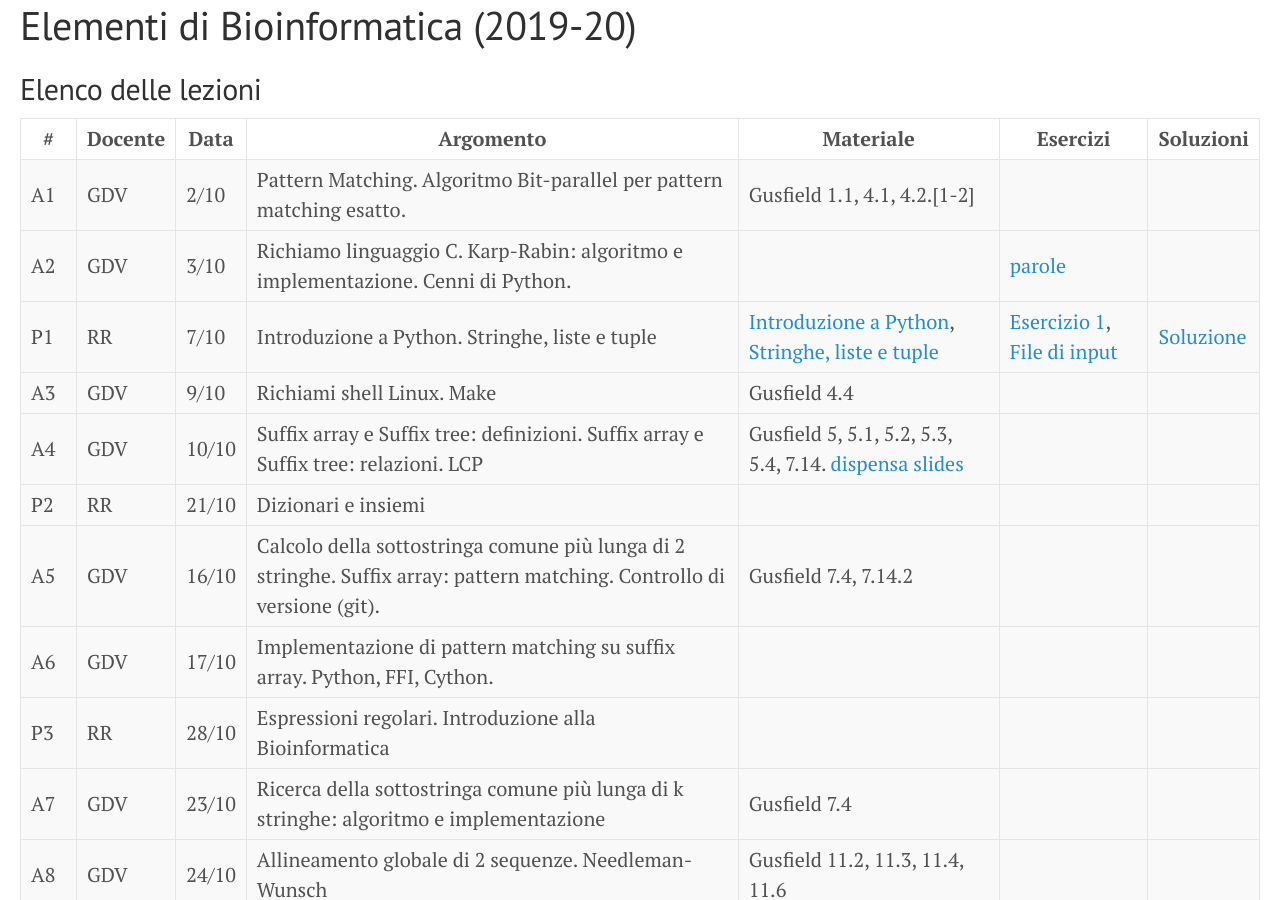
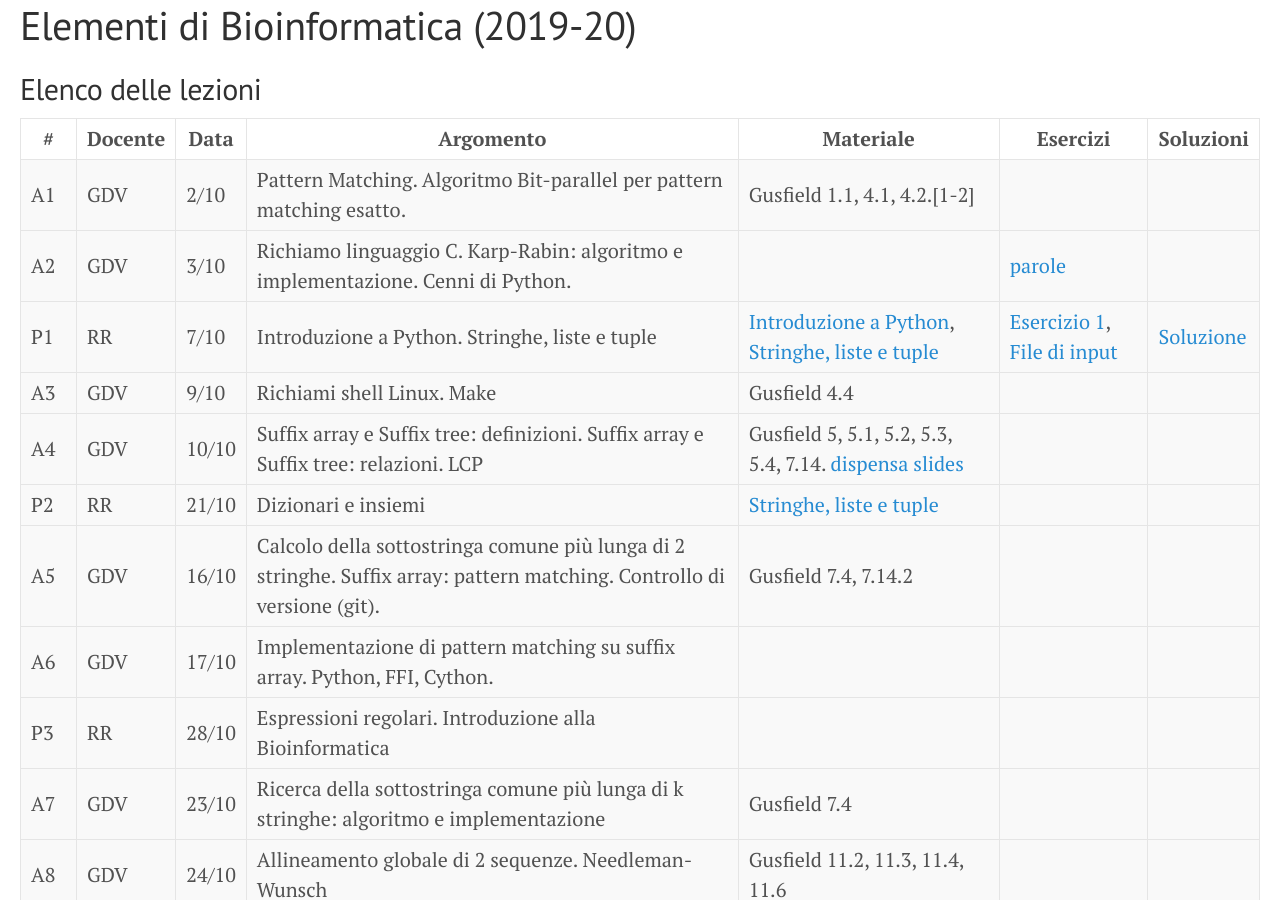
Before and after one commit to bioinformatica-corso/lezioni, a Jekyll site: the page built from docs/index.md, in a window 1280 px wide and 900 px high. Built offline with Jekyll 4.4.1, drawn with Linux system fonts in a browser that asks for light colours.

```diff
--- a/docs/index.md
+++ b/docs/index.md
@@ -18,7 +18,7 @@
 | --  | ---     | ----- | ---------                                                                                                               | ----------                                                                                                     | -------------                          | --------- |
 | A4  | GDV     | 10/10 | Suffix array e Suffix tree: definizioni. Suffix array e Suffix tree: relazioni. LCP                                     | Gusfield 5, 5.1, 5.2, 5.3, 5.4, 7.14. [dispensa](http://courses.csail.mit.edu/6.851/spring12/lectures/L16.pdf) [slides](https://github.com/bioinformatica-corso/lezioni/raw/master/04-pattern-matching-suffix-array-video.pdf) |                                        |           |
 | --  | ---     | ----- | ---------                                                                                                               | ----------                                                                                                     | -------------                          | --------- |
-| P2  | RR      | 21/10 | Dizionari e insiemi                                                                                                     |                                                                                                                |                                        |           |
+| P2  | RR      | 21/10 | Dizionari e insiemi                                                                                                     | [Stringhe, liste e tuple](https://github.com/bioinformatica-corso/lezioni/blob/master/laboratorio/7ott19/lezione3-strutture-dati2.ipynb)                                                                                                               |                                        |           |
 | --  | ---     | ----- | ---------                                                                                                               | ----------                                                                                                     | -------------                          | --------- |
 | A5  | GDV     | 16/10 | Calcolo della sottostringa comune più lunga di 2 stringhe. Suffix array: pattern matching. Controllo di versione (git). | Gusfield 7.4, 7.14.2                                                                                           |                                        |           |
 | --  | ---     | ----- | ---------                                                                                                               | ----------                                                                                                     | -------------                          | --------- |
```
